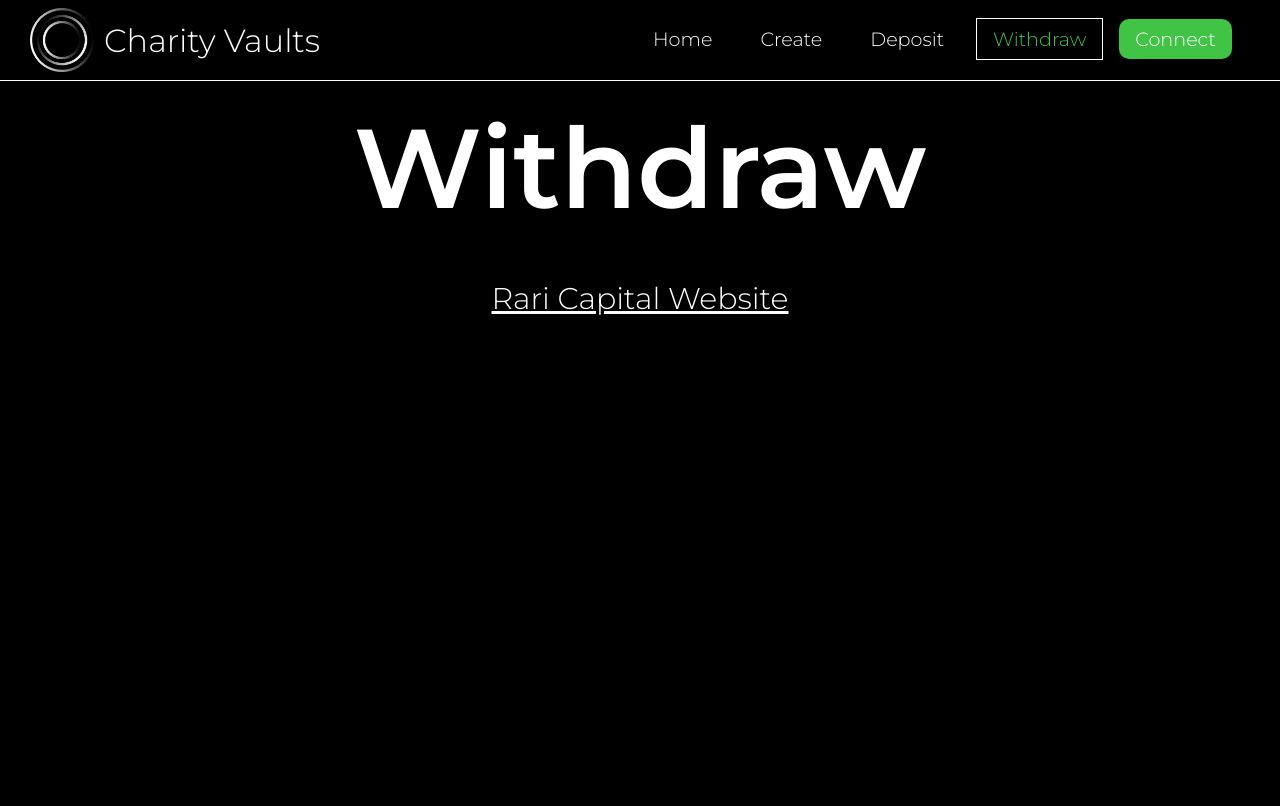
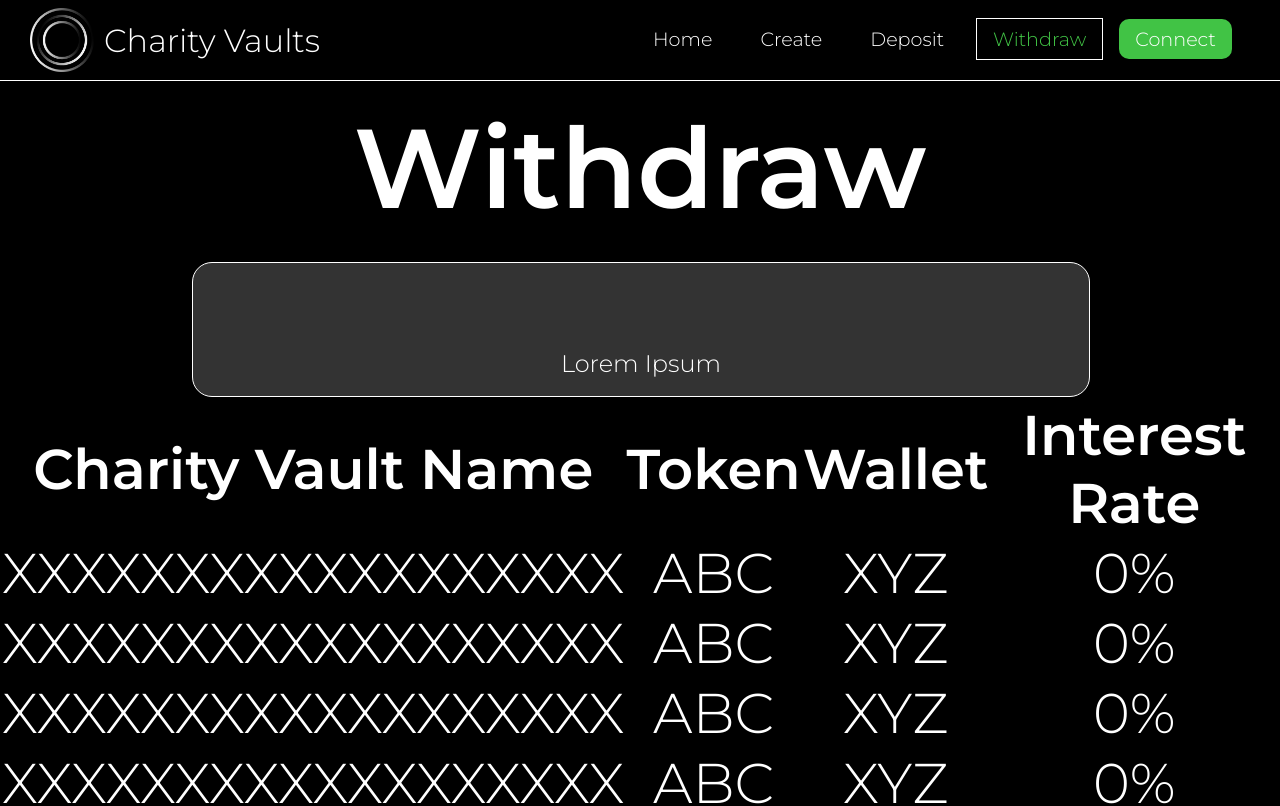
Before and after one commit to Rari-Capital/charity-vaults-ui, a React (Create React App) app: page /withdraw in a window 1280 px wide. Shown: the top 806 px of the page. Built offline with nearby package versions, Linux system fonts and the light colour scheme.

Commit message:
initial commit
main table code, no CSS

```diff
--- a/package.json
+++ b/package.json
@@ -16,6 +16,7 @@
     "react-redux": "^7.2.5",
     "react-router-dom": "^5.3.0",
     "react-scripts": "4.0.3",
+    "react-table": "^7.7.0",
     "redux": "^4.1.1",
     "web-vitals": "^1.0.1",
     "web3": "^1.6.0",
--- /dev/null
+++ b/src/components/Pages/Withdraw.css
@@ -0,0 +1,28 @@
+.withdraw-card-container {
+  margin-top: 2%;
+  width: 70%;
+  text-align: left;
+}
+
+.card-container {
+  align-items: left;
+  border: 1px solid white;
+  border-radius: 20px;
+  background-color: rgba(255, 255, 255, 0.2);
+  padding-top: 2%;
+  padding-bottom: 2%;
+}
+
+.card-name {
+  text-align: left;
+}
+
+@media screen and (max-width: 700px) {
+  .withdraw-buttons-container {
+    width: 70%;
+  }
+
+  .withdraw-card-container {
+    margin-top: 5%;
+  }
+}
--- a/src/components/Pages/Withdraw.js
+++ b/src/components/Pages/Withdraw.js
@@ -1,11 +1,112 @@
 import React from 'react'
 import Page from "../Page/Page"
+import Card from "../Card/Card"
+import { useTable } from 'react-table';
+import "./Withdraw.css"
 
 
 const Withdraw = () => {
+
+    const data = React.useMemo(() =>
+    [
+        {
+            vault: 'XXXXXXXXXXXXXXXXXX',
+            token: 'ABC',
+            wallet: 'XYZ',
+            rate: '0%',
+        },
+        {
+            vault: 'XXXXXXXXXXXXXXXXXX',
+            token: 'ABC',
+            wallet: 'XYZ',
+            rate: '0%',
+        },
+        {
+            vault: 'XXXXXXXXXXXXXXXXXX',
+            token: 'ABC',
+            wallet: 'XYZ',
+            rate: '0%',
+        },
+        {
+            vault: 'XXXXXXXXXXXXXXXXXX',
+            token: 'ABC',
+            wallet: 'XYZ',
+            rate: '0%',
+        },
+        {
+            vault: 'XXXXXXXXXXXXXXXXXX',
+            token: 'ABC',
+            wallet: 'XYZ',
+            rate: '0%',
+        },
+    ],
+    []
+   )
+
+   const columns = React.useMemo(
+    () => [
+        {
+        Header: ' ',
+        columns: [
+            {
+                Header: 'Charity Vault Name',
+                accessor: 'vault',
+            },
+            {
+                Header: 'Token',
+                accessor: 'token',
+            },
+            {
+                Header: 'Wallet',
+                accessor: 'wallet',
+            },
+            {
+                Header: 'Interest Rate',
+                accessor: 'rate',
+            },
+            ],
+        },
+    ],
+    []
+   )
+
+   const {
+    getTableProps,
+    getTableBodyProps,
+    headerGroups,
+    rows,
+    prepareRow,
+   } = useTable({ columns, data })
+
     return (
         <Page>
             <h1>Withdraw</h1>
+            <div className="withdraw-card-container">
+                <Card name="Lorem Ipsum"/>
+            </div>
+            <table {...getTableProps()}>
+                <thead>
+                    {headerGroups.map(headerGroup => (
+                    <tr {...headerGroup.getHeaderGroupProps()}>
+                        {headerGroup.headers.map(column => (
+                        <th {...column.getHeaderProps()}>{column.render('Header')}</th>
+                        ))}
+                    </tr>
+                    ))}
+                </thead>
+                <tbody {...getTableBodyProps()}>
+                    {rows.map(row => {
+                    prepareRow(row)
+                    return (
+                        <tr {...row.getRowProps()}>
+                        {row.cells.map(cell => {
+                            return <td {...cell.getCellProps()}>{cell.render('Cell')}</td>
+                        })}
+                        </tr>
+                    )
+                    })}
+                </tbody>
+            </table>
         </Page>
     )
 }
```
Also changed, not shown: 1 other file (tests, documents, lock files or other folders).
